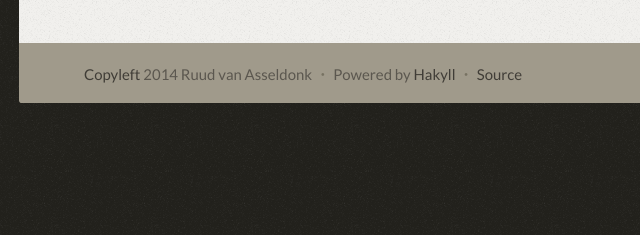
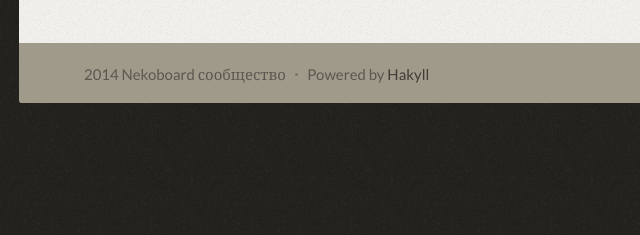
Before and after one commit to Nekoboard/nekoboard.github.io, a plain HTML site: page site/archive/index.html in a window 1280 px wide. Shown: the part 449-684 px from the top of the page, 164-804 px from the left. Drawn offline with Linux system fonts and the light colour scheme; files that its build step writes are made by us from their sources; files whose address does not match are found by name.

Commit message:
Update site

```diff
--- a/site/archive/index.html
+++ b/site/archive/index.html
@@ -32,9 +32,8 @@
 
     </article>
     <footer>
-      <span><a rel="license" href="http://creativecommons.org/licenses/by-sa/3.0/">Copyleft</a> 2014 Ruud van Asseldonk</span> ·
-      <span>Powered by <a href="http://jaspervdj.be/hakyll">Hakyll</a></span> ·
-      <span><a href="https://github.com/ruud-v-a/ruudvanasseldonk.com">Source</a></span>
+      <span> 2014 Nekoboard сообщество</span> ·
+      <span>Powered by <a href="http://jaspervdj.be/hakyll">Hakyll</a></span>
     </footer>
   </body>
 </html>
```
Also changed, not shown: site/2014/08/28/nekoboard-going-live/index.html (+2 -3 lines), site/index.html (+2 -3 lines).
